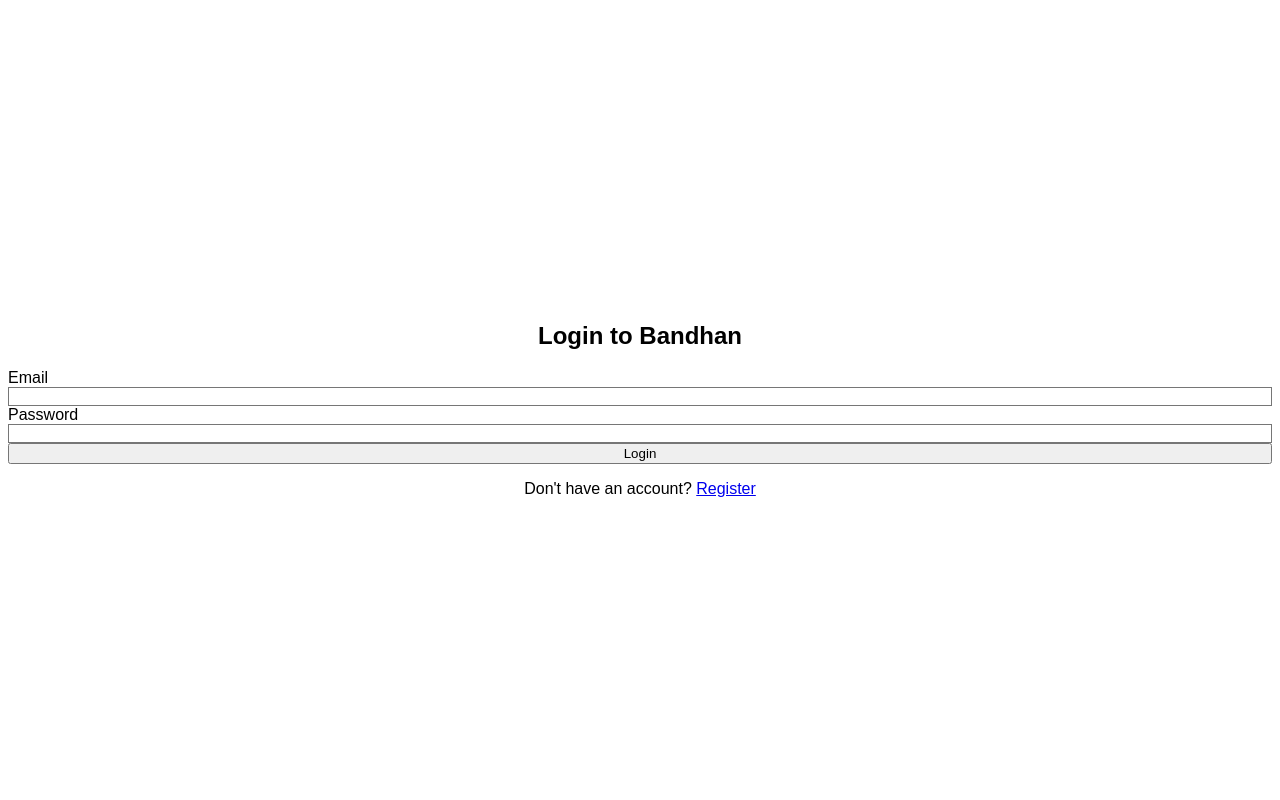
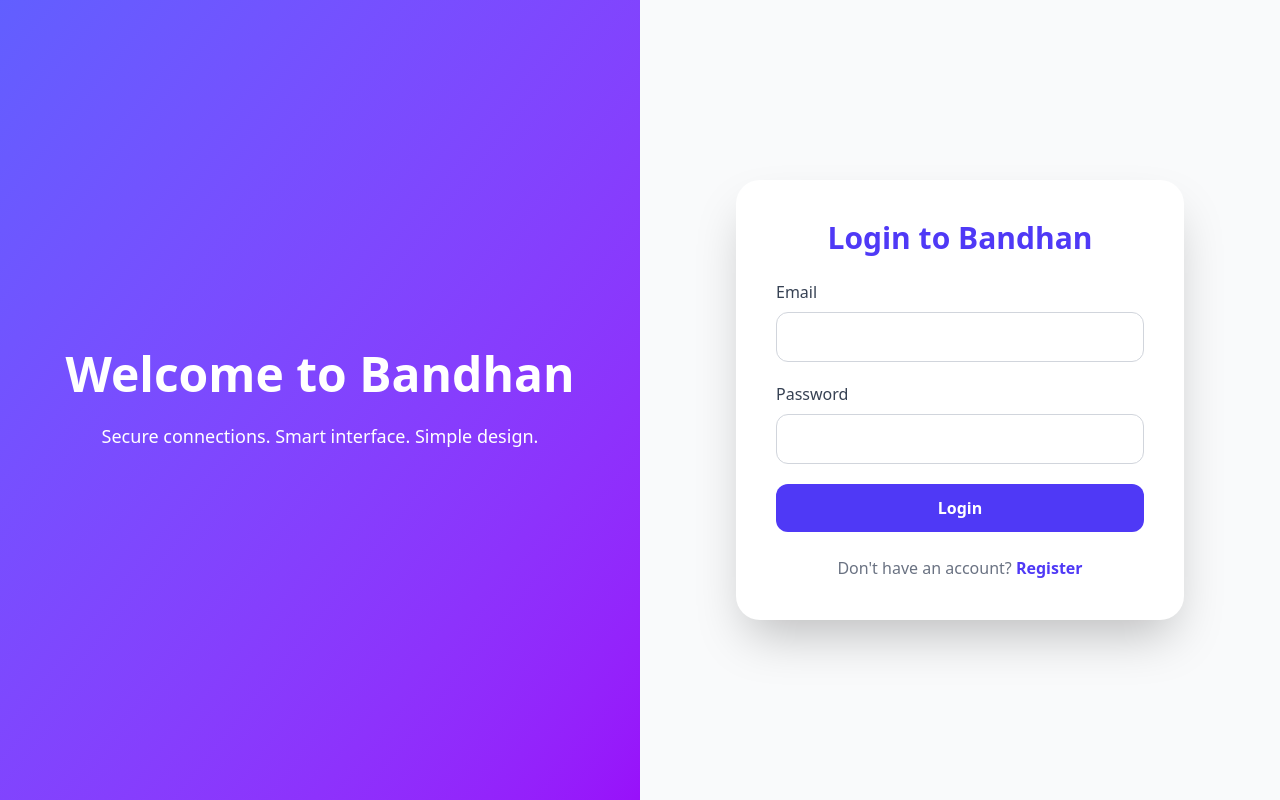
Before and after one commit to yausan/Bandhan_web, a Next.js app: page /login in a window 1280 px wide. Shown: the top 800 px of the page. Built offline with nearby package versions, Linux system fonts and the light colour scheme.

Commit message:
Update global styles with animations

```diff
--- a/app/globals.css
+++ b/app/globals.css
@@ -1,6 +1,47 @@
-@tailwind utilities;
+@import "tailwindcss";
 
+@keyframes blob {
+  0% { transform: translate(0px, 0px) scale(1); }
+  33% { transform: translate(30px, -50px) scale(1.1); }
+  66% { transform: translate(-20px, 20px) scale(0.9); }
+  100% { transform: translate(0px, 0px) scale(1); }
+}
 
-body {
-  font-family: Arial, Helvetica, sans-serif;
+@keyframes float {
+  0%, 100% { transform: translateY(0px); }
+  50% { transform: translateY(-20px); }
 }
+
+@keyframes fade-in {
+  from { opacity: 0; transform: translateY(20px); }
+  to { opacity: 1; transform: translateY(0); }
+}
+
+@keyframes pulse-slow {
+  0%, 100% { opacity: 0.4; }
+  50% { opacity: 0.8; }
+}
+
+.animate-blob {
+  animation: blob 7s infinite;
+}
+
+.animate-float {
+  animation: float 6s ease-in-out infinite;
+}
+
+.animate-fade-in {
+  animation: fade-in 1s ease-out forwards;
+}
+
+.animate-pulse-slow {
+  animation: pulse-slow 3s ease-in-out infinite;
+}
+
+.animation-delay-2000 {
+  animation-delay: 2s;
+}
+
+.animation-delay-4000 {
+  animation-delay: 4s;
+}
```
